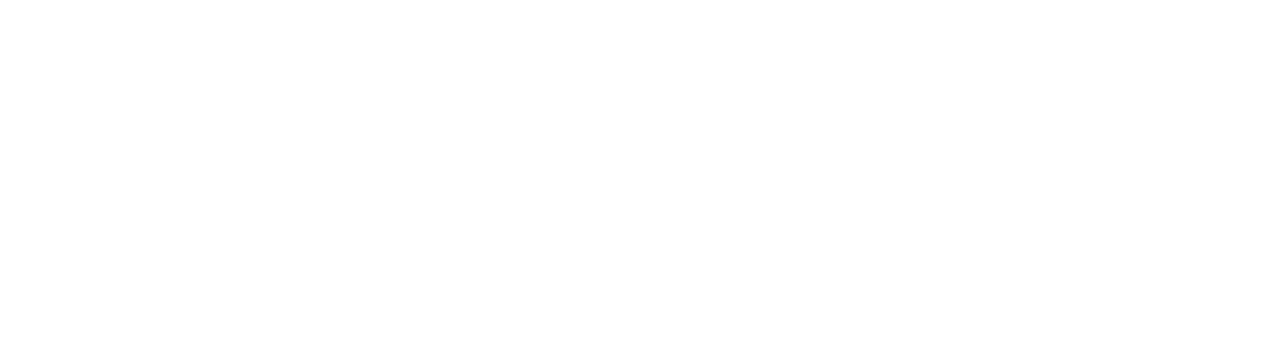
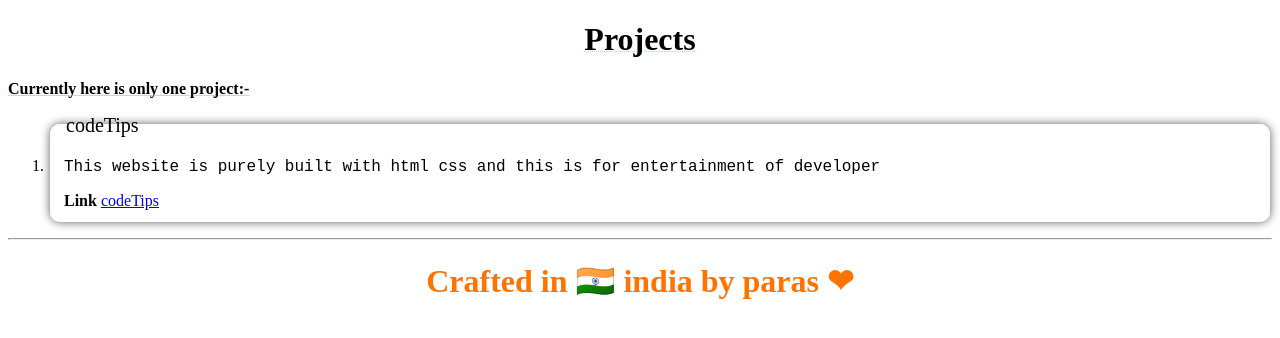
Before and after one commit to Parasdeveloper8/Parasdeveloper8.github.io-p, a plain HTML site: page index4.html in a window 1280 px wide. Drawn offline with Linux system fonts and the light colour scheme.

Commit message:
commit onl

```diff
--- a/index4.html
+++ b/index4.html
@@ -0,0 +1,32 @@
+<!DOCTYPE html>
+<html>
+  <head>
+    <meta charset="utf-8">
+    <meta name="viewport" width="device-width">
+    <title>projects</title>
+    <link rel="stylesheet" href="style4.css" type="text/css">
+  </head>
+  <body>
+    <header>
+      <h1 style="text-align:center;text-decoration:1px underline dotted pink;">Projects</h1>
+    </header>
+    <main>
+      <p style="font-weight:bold;text-decoration: 1px underline pink;">Currently here is only one project:-</p>
+      <ol>
+      <li>
+      <fieldset id="mf1">
+        <legend style="font-size: 20px;">codeTips</legend>
+        <!--Why flowback is necessary in font-family-->
+        <p style="font-family:Courier New;">This website is purely built with html css and this is for entertainment of developer</p>
+        <strong>Link</strong>
+        <a href="https://Parasdeveloper8.github.io/Parasdeveloper8.github.io-tips/">codeTips</a>
+      </fieldset>
+      </li>
+      </ol>
+      <hr>
+    </main>
+    <footer>
+      <h1 id="fh1">Crafted in &#x1F1EE;&#x1F1F3; <span>india</span> by paras &#x2764;</footer>
+    </footer>
+  </body>
+</html>
--- a/style.css
+++ b/style.css
@@ -147,11 +147,13 @@ header{
 }
 #linkedin{
    color:#ff7300;
-  font-size:20px;
+   font-size:20px;
+   text-decoration:none;
 }
 #github{
    color:#ff7300;
-  font-size:20px;
+   font-size:20px;
+   text-decoration:none;
 }
 #pp1{
   color:#ff7300;
--- /dev/null
+++ b/style4.css
@@ -0,0 +1,10 @@
+#fh1{
+  text-align:center;
+  color:#ff7300;
+  text-decoration:none;
+}
+#mf1{
+  border: 2px solid white;
+  box-shadow:0 0 10px #605c5c;
+  border-radius:10px;
+}
```
